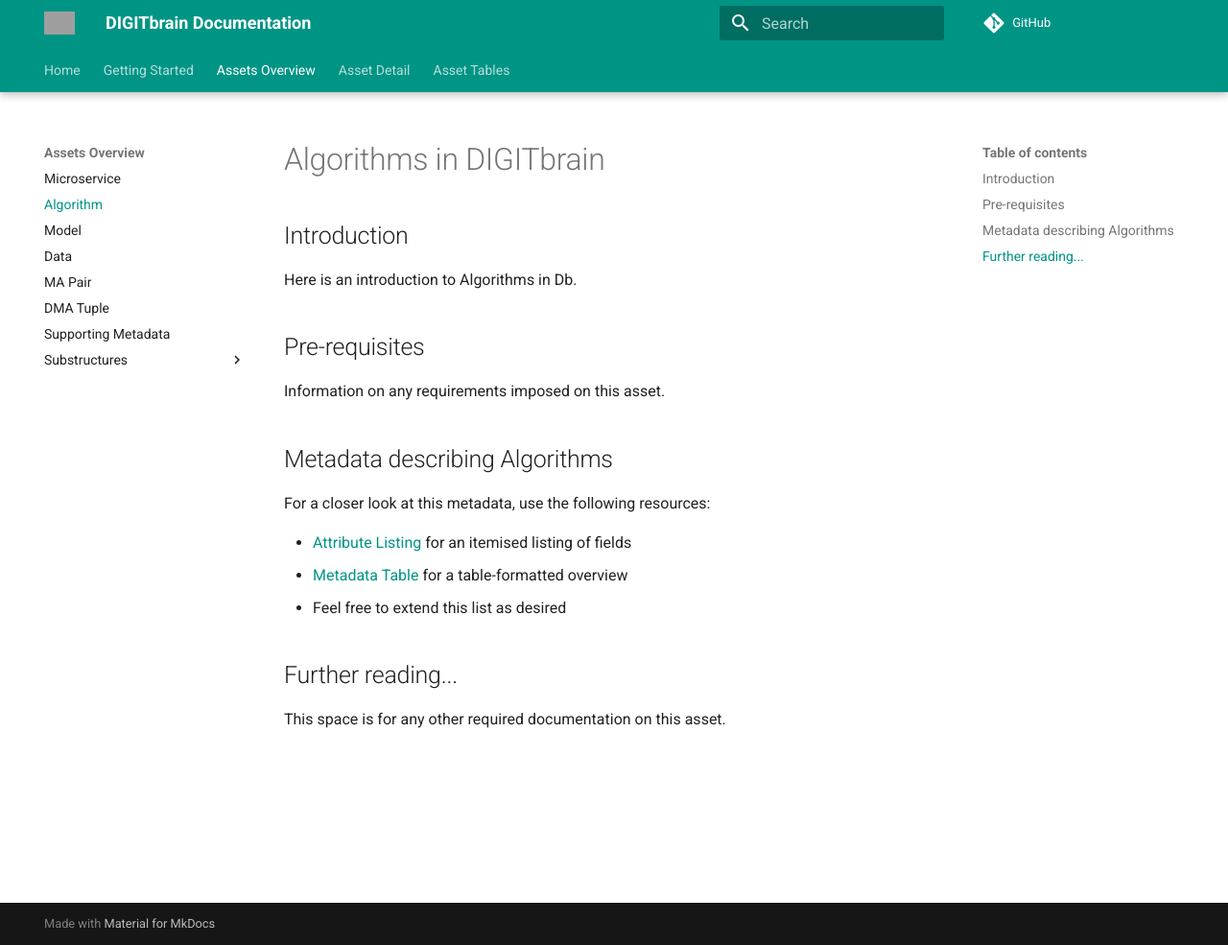
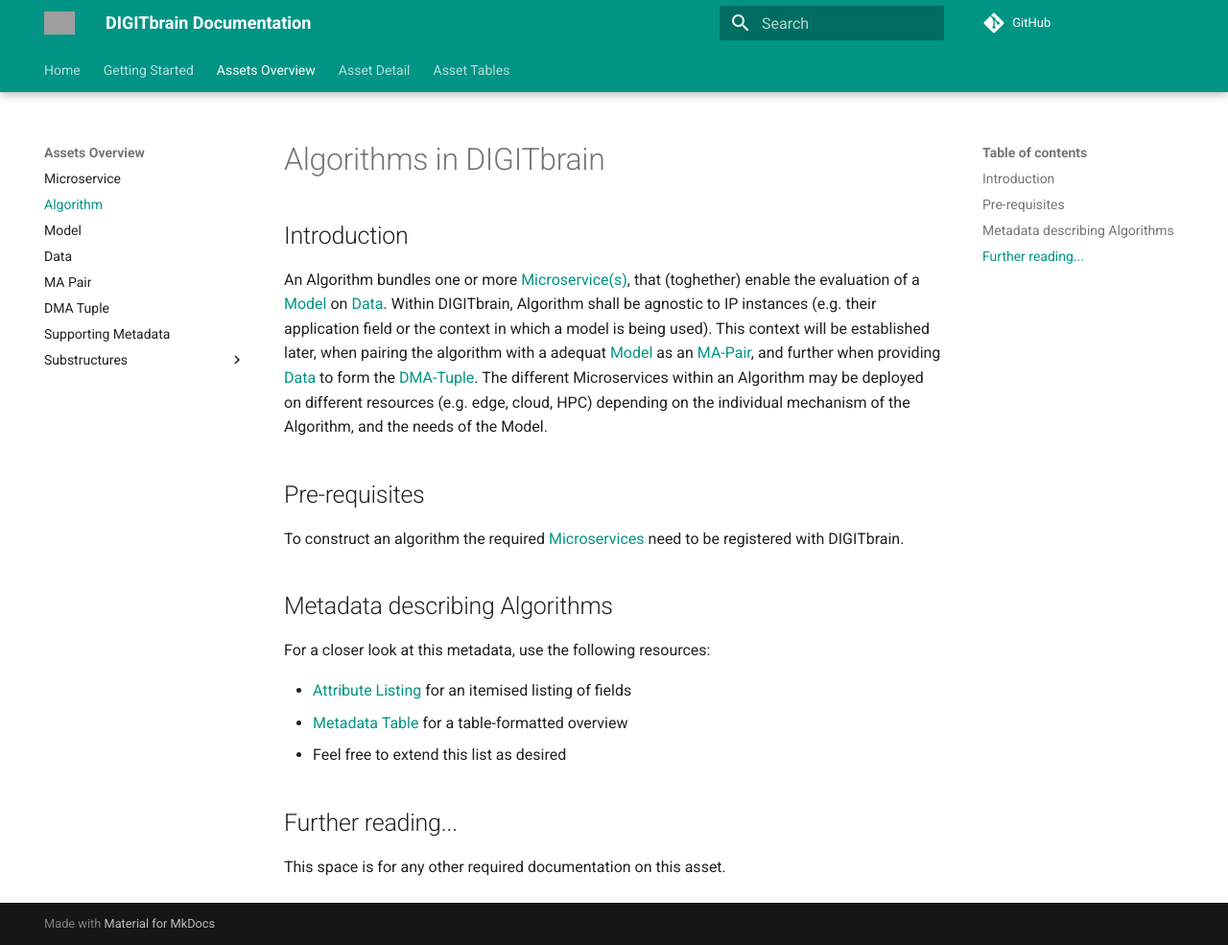
Before and after one commit to DIGITbrain/digitbrain.github.io, an MkDocs documentation site: the page built from docs/algorithm.md, in a window 1280 px wide and 985 px high. Shown: the whole window at 96% size. Built offline with MkDocs 1.6.1 and Material for MkDocs 9.7.7, drawn with Linux system fonts in a browser that asks for light colours; comment, search, counter and statistics services are not loaded; grey boxes are pictures that could not be loaded.

Commit message:
Update Algorithm, adding details

```diff
--- a/docs/algorithm.md
+++ b/docs/algorithm.md
@@ -2,11 +2,13 @@
 
 ## Introduction
 
-Here is an introduction to Algorithms in Db.
+An Algorithm bundles one or more [Microservice(s)](microservices.md), that (toghether) enable the evaluation of a [Model](model.md) on [Data](data.md).
+Within DIGITbrain, Algorithm shall be agnostic to IP instances (e.g. their application field or the context in which a model is being used). This context will be established later, when pairing the algorithm with a adequat [Model](model.md) as an [MA-Pair](ma_pair.md), and further when providing [Data](data.md) to form the [DMA-Tuple](dma_tuple.md).
+The different Microservices within an Algorithm may be deployed on different resources (e.g. edge, cloud, HPC) depending on the individual mechanism of the Algorithm, and the needs of the Model.
 
 ## Pre-requisites
 
-Information on any requirements imposed on this asset.
+To construct an algorithm the required [Microservices](microservices.md) need to be registered with DIGITbrain.
 
 ## Metadata describing Algorithms
 
```
